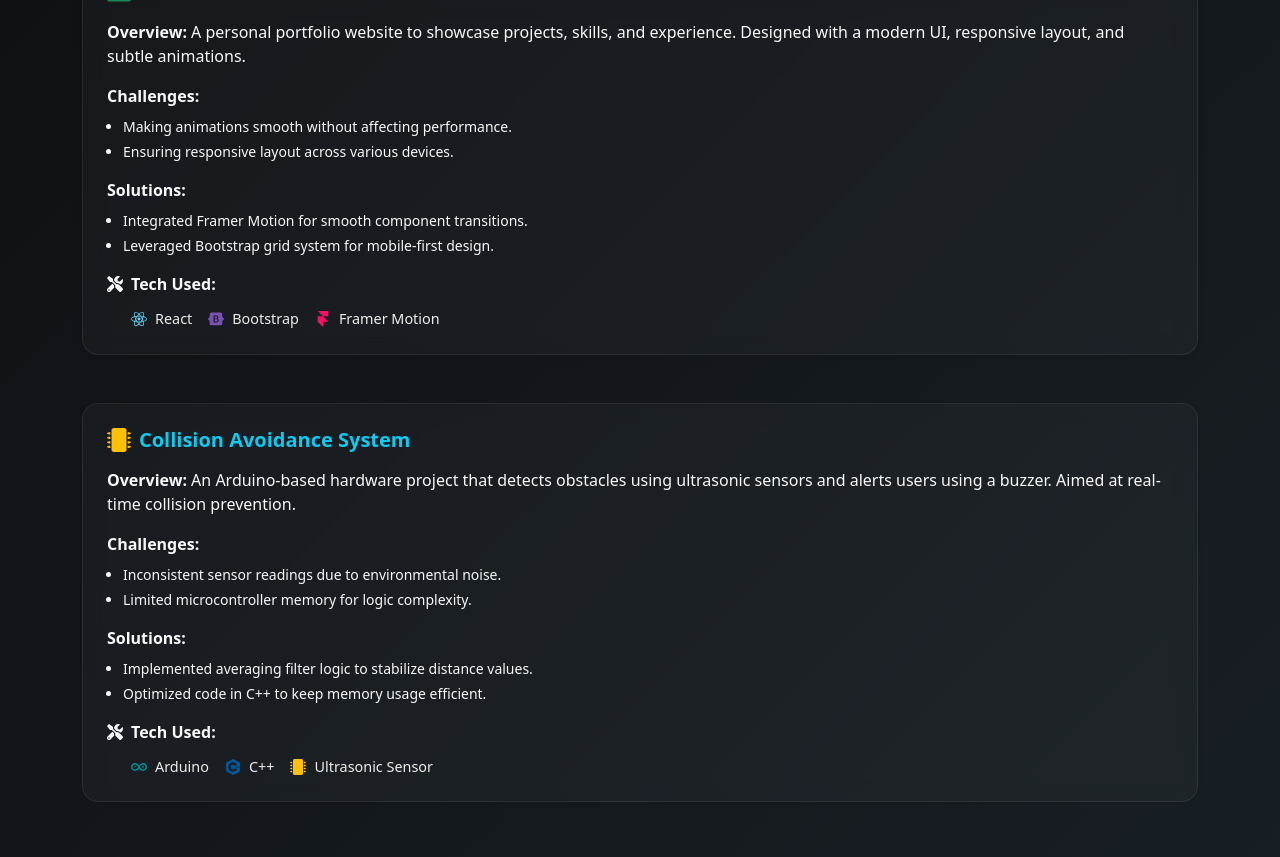
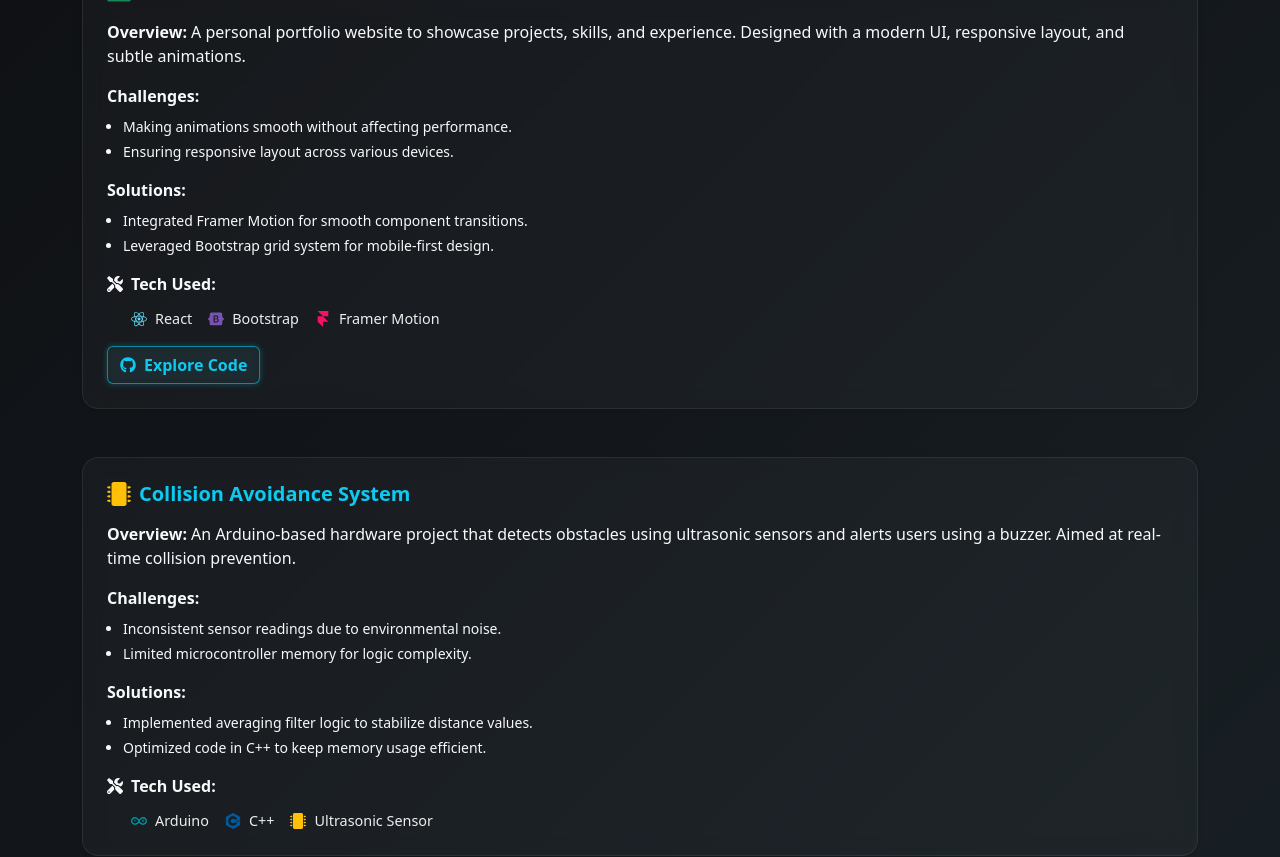
Before and after one commit to Naresh733081/my-portfolio, a React (Create React App) app: page /my-portfolio/projects in a window 1280 px wide. Shown: the part 1192-2049 px from the top of the page. Built offline with nearby package versions, Linux system fonts and the light colour scheme.

Commit message:
aded github link for project

```diff
--- a/src/components/Projects.js
+++ b/src/components/Projects.js
@@ -2,6 +2,7 @@ import React from "react";
 import { motion } from "framer-motion";
 import {
   FaTools,
+  FaGithub,
   FaLaptopCode,
   FaMicrochip
 } from "react-icons/fa";
@@ -82,6 +83,7 @@ function Projects() {
         { name: "Bootstrap", icon: <SiBootstrap color="#7952B3" /> },
         { name: "Framer Motion", icon: <SiFramer color="#f61067" /> },
       ],
+      url: "https://github.com/Naresh733081/my-portfolio.git"
     },
     {
       title: "Collision Avoidance System",
@@ -179,6 +181,34 @@ function Projects() {
                   </div>
                 ))}
               </div>
+              {project.url && (
+                <a
+                  href={project.url}
+                  target="_blank"
+                  rel="noopener noreferrer"
+                  className="btn btn-outline-info mt-3 fw-semibold d-inline-flex align-items-center gap-2"
+                  style={{
+                    backdropFilter: "blur(4px)",
+                    backgroundColor: "rgba(13, 202, 240, 0.05)",
+                    border: "1px solid rgba(13, 202, 240, 0.6)",
+                    color: "#0dcaf0",
+                    boxShadow: "0 0 6px rgba(13, 202, 240, 0.3)",
+                    transition: "all 0.3s ease-in-out",
+                  }}
+                  onMouseEnter={(e) => {
+                    e.target.style.backgroundColor = "rgba(13, 202, 240, 0.15)";
+                    e.target.style.boxShadow = "0 0 10px rgba(13, 202, 240, 0.6)";
+                  }}
+                  onMouseLeave={(e) => {
+                    e.target.style.backgroundColor = "rgba(13, 202, 240, 0.05)";
+                    e.target.style.boxShadow = "0 0 6px rgba(13, 202, 240, 0.3)";
+                  }}
+                >
+                  <FaGithub size={16} /> Explore Code
+                </a>
+              )}
+
+
             </div>
           </motion.div>
         ))}
```
